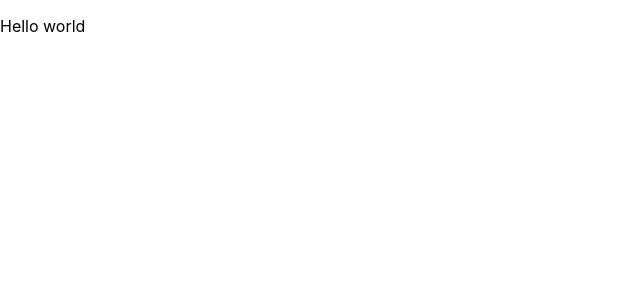
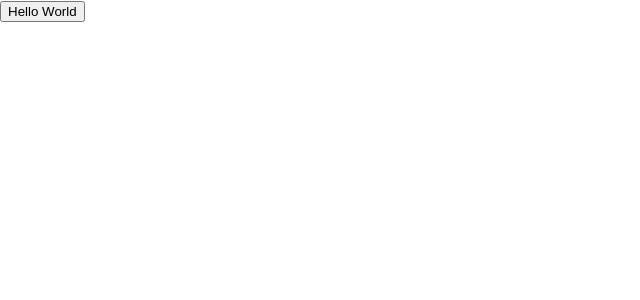
Before and after one commit to Hattori-Takuma/react-hattori, a React (Create React App) app: page / in a window 1280 px wide. Shown: the top 300 px of the page, without its empty margins (0-640 px from the left). Built offline with nearby package versions, Linux system fonts and the light colour scheme.

Commit message:
5/2時点

```diff
--- a/src/App.js
+++ b/src/App.js
@@ -2,15 +2,20 @@ import logo from './logo.svg';
 import './App.css';
 
 function App() {
+function clickMe(){alert("hello world")}
+
   return (
 
-
-        <p>
-          Hello world
-
-        </p>
-
+     <div>
+       <button onClick={clickMe}>
+         Hello World
+       </button>
+     </div>
   );
 }
 
+
+
+
+
 export default App;
```
